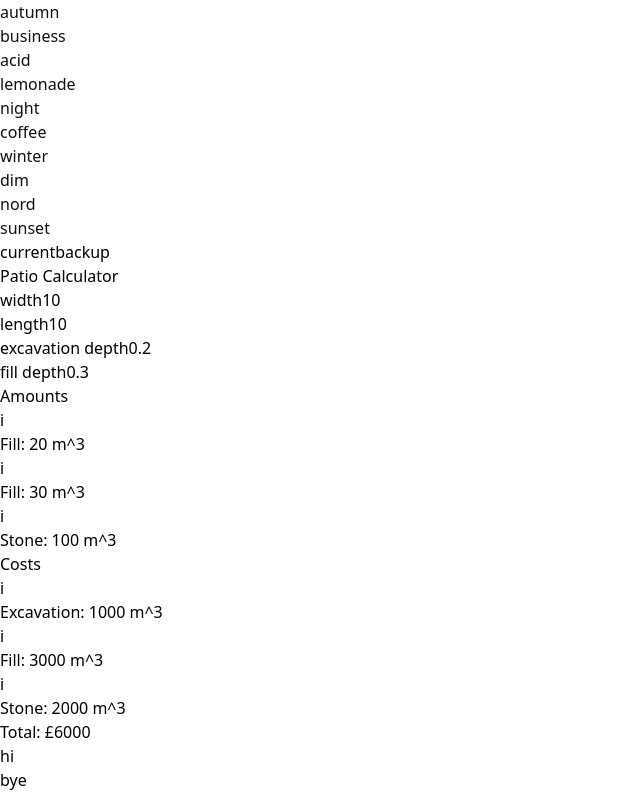
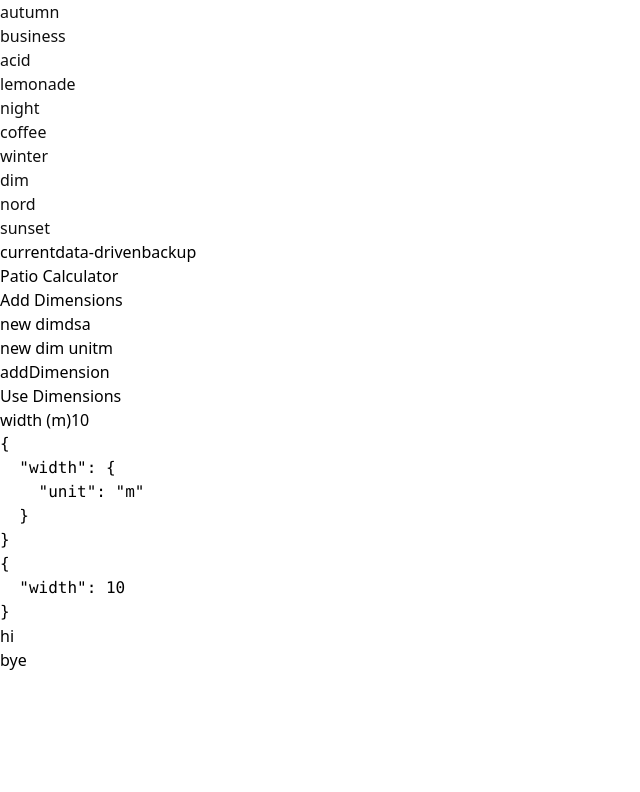
Before and after one commit to robMolloy/pricing, a Next.js app: page / in a window 1280 px wide. Shown: the part 1880-2672 px from the top of the page, without its empty margins (0-640 px from the left). After the commit the page ends 2552 px from the top, so only its background shows below. Built offline with nearby package versions, Linux system fonts and the light colour scheme.

Commit message:
data-driven version complete

```diff
--- a/src/components/Inputs.tsx
+++ b/src/components/Inputs.tsx
@@ -3,9 +3,9 @@ import { FormEvent } from "react";
 export function TextInput(p: {
   onInput: (x: string) => void;
   value: string;
-  placeholder: string;
   label: React.ReactNode;
-  error: string;
+  placeholder?: string;
+  error?: string;
 }) {
   return (
     <div>
@@ -32,8 +32,8 @@ export function TextInput(p: {
 export function NumberInput(p: {
   onInput: (x: number) => void;
   value: number;
-  placeholder: string;
   label: React.ReactNode;
+  placeholder?: string;
   error?: string;
 }) {
   return (
--- a/src/modules/layout/NavBar.tsx
+++ b/src/modules/layout/NavBar.tsx
@@ -69,10 +69,13 @@ export const NavBar = (p: TNavbarProps) => {
         </div>
       </div>
       <div className="hidden w-full gap-4 sm:flex">
-        <Link className="btn" href={"/"}>
+        <Link className="btn btn-ghost" href={"/"}>
           current
         </Link>
-        <Link className="btn" href={"/backup"}>
+        <Link className="btn btn-ghost" href={"/data-driven"}>
+          data-driven
+        </Link>
+        <Link className="btn btn-ghost" href={"/backup"}>
           backup
         </Link>
         {/* {showTabsInBar && (
--- a/src/pages/index.page.tsx
+++ b/src/pages/index.page.tsx
@@ -21,23 +21,60 @@ const DisplayData = (
 };
 
 export default function Home() {
-  const [formData, setFormData] = useState({
+  const [newDimension, setNewDimension] = useState("dsa");
+  const [newDimensionUnit, setNewDimensionUnit] = useState("m");
+
+  const [dimensions, setDimensions] = useState<{ [k: string]: { unit: string } }>({
+    width: {
+      unit: "m",
+    },
+  });
+
+  const [formData, setFormData] = useState<{ [k in keyof typeof dimensions]: number }>({
     width: 10,
-    length: 10,
-    excavationDepth: 0.2,
-    fillDepth: 0.3,
   });
+
+  // const [groups, setGroups] = useState([{ item: "width" }]);
   return (
     <Typography fullPage>
       <h1>Patio Calculator</h1>
 
-      <NumberInput
-        label="width"
-        placeholder="placeholder"
-        onInput={(x) => setFormData({ ...formData, width: x })}
-        value={formData.width}
-        error=""
-      />
+      <h2>Add Dimensions</h2>
+      <div className="flex items-center gap-4">
+        <TextInput label="new dim" onInput={(x) => setNewDimension(x)} value={newDimension} />
+        <TextInput
+          label="new dim unit"
+          onInput={(x) => setNewDimensionUnit(x)}
+          value={newDimensionUnit}
+        />
+        <button
+          className="btn btn-primary"
+          onClick={() => {
+            setDimensions({ ...dimensions, [newDimension]: { unit: newDimensionUnit } });
+          }}
+        >
+          addDimension
+        </button>
+      </div>
+
+      <h2>Use Dimensions</h2>
+      {Object.entries(dimensions).map(([name, dimension]) => {
+        if (!name) return <></>;
+        return (
+          <NumberInput
+            key={name}
+            label={`${name} (${dimension.unit})`}
+            onInput={(x) => setFormData({ ...formData, [name]: x })}
+            value={formData[name] ?? 0}
+          />
+        );
+      })}
+
+      <pre>{JSON.stringify(dimensions, undefined, 2)}</pre>
+      <pre>{JSON.stringify(formData, undefined, 2)}</pre>
+      {/*
+
+
       <NumberInput
         label="length"
         placeholder="placeholder"
@@ -113,6 +150,7 @@ export default function Home() {
           formData.width * formData.length * formData.fillDepth * 100 +
           formData.width * formData.length * 20}
       </h2>
+     */}
     </Typography>
   );
 }
```
Also changed, not shown: src/pages/data-driven.page.tsx (added, +121 -0 lines).
